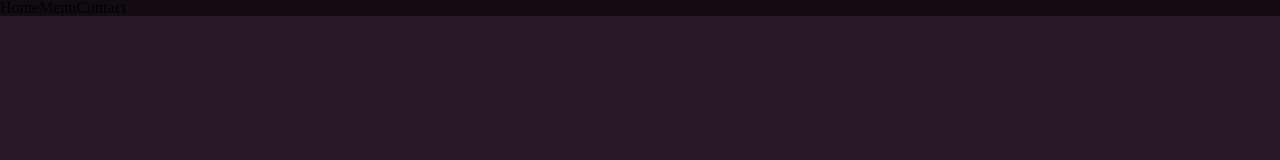
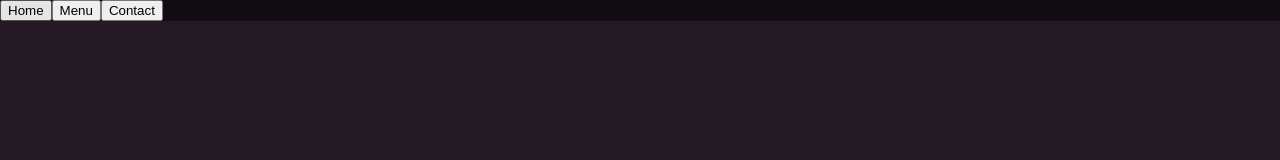
Before and after one commit to JoaquinArruiz/restaurant-page, a website built with webpack: page dist/index.html in a window 1280 px wide. Built offline with nearby package versions, Linux system fonts and the light colour scheme.

Commit message:
removed html elements, now all elements are added with the .js

```diff
--- a/src/index.js
+++ b/src/index.js
@@ -1,31 +1,48 @@
-console.log('hey yaa!');
+console.log("Restaurant Page for The Odin Project - By Joaquin Arruiz");
 import  './style.css';
 
 import loadHome from './modules/home';
 import loadContact from './modules/contact';
-import loadMenu from './modules/menu'
+import loadMenu from './modules/menu';
 
 
 
-const content = document.getElementById("content")
-
-const header = document.getElementById('header');
+function buttonCreator(id, cls, txt){ // create a button using parameters
+    const button = document.createElement('button');
+    button.setAttribute('id', id);
+    button.classList.add(cls);
+    button.innerText = txt;
+    return button;
+}
 
 
-const homeButton = document.createElement('div');
-homeButton.setAttribute('id', 'homeButton');
-homeButton.classList.add('headerButton');
-homeButton.innerText = "Home";
-header.appendChild(homeButton);
 
-const menuButton = document.createElement('div');
-menuButton.setAttribute('id', 'menuButton');
-menuButton.classList.add('headerButton');
-menuButton.innerText = "Menu";
-header.appendChild(menuButton);
+function navigationEvents() { // add nav events to the created buttons
+    const homeButton = document.getElementById('homeButton');
+    const menuButton = document.getElementById('menuButton');
+    const contactButton = document.getElementById('contactButton');
 
-const contactButton = document.createElement('div');
-contactButton.setAttribute('id', 'contactButton');
-contactButton.classList.add('headerButton');
-contactButton.innerText = "Contact";
-header.appendChild(contactButton);
+    homeButton.addEventListener('click', loadHome);
+    menuButton.addEventListener('click', loadMenu);
+    contactButton.addEventListener('click', loadContact);
+}
+
+
+
+let init = () => { // creates the header and the content section
+    const header = document.createElement('section');
+    header.classList.add('header');
+    document.body.appendChild(header);
+
+    const content = document.createElement('section');
+    content.classList.add('content');
+    document.body.appendChild(content);
+
+    header.appendChild(buttonCreator("homeButton", "headerButton", "Home")); //adds the buttons to the header
+    header.appendChild(buttonCreator("menuButton", "headerButton", "Menu"));
+    header.appendChild(buttonCreator("contactButton", "headerButton", "Contact"));
+
+    navigationEvents()
+}
+
+init()
--- a/src/style.css
+++ b/src/style.css
@@ -61,7 +61,7 @@ table {
 
 /* ========== HEADER ========== */
 
-#header{
+.header{
     background-color: rgb(0, 0, 0, 0.5);
     display:flex;
 }
```
Also changed, not shown: dist/index.html, dist/main.js.
